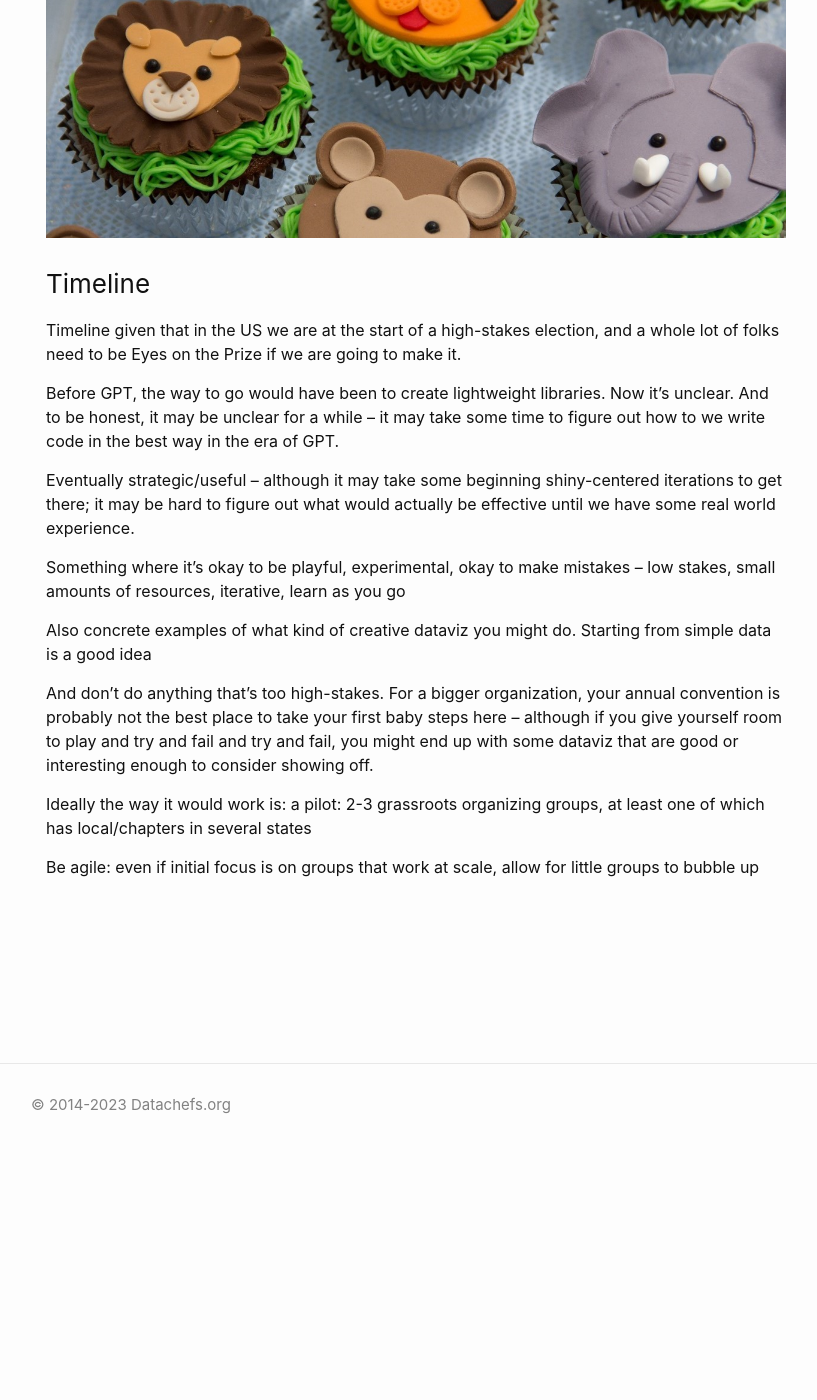
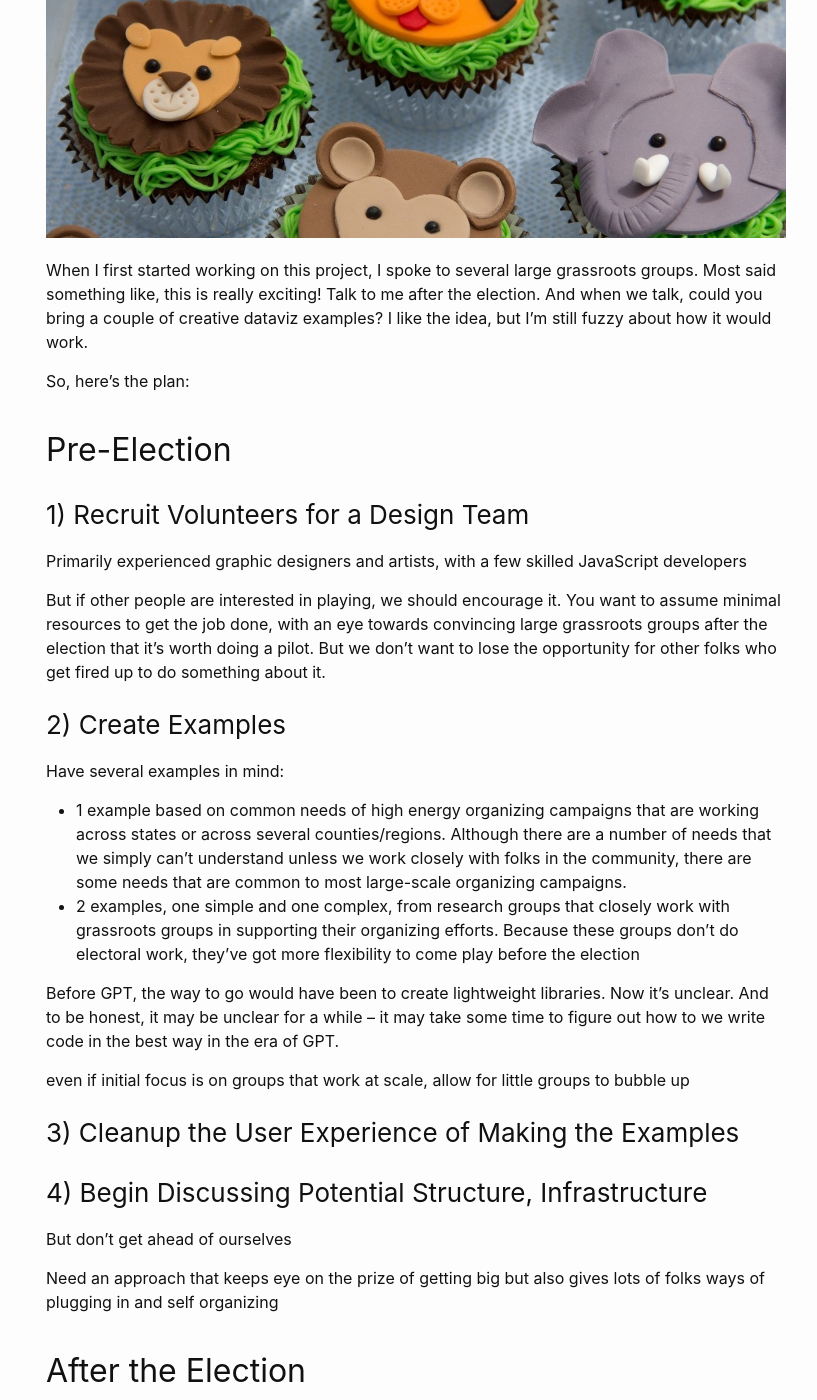
Before and after one commit to datachefs/cdv-notes, a Jekyll site: the page built from pages/how/plan.md, in a window 1280 px wide and 1400 px high, scrolled down 254 px. Shown: the whole window, without its empty margins (224-1041 px from the left). Built offline with Jekyll 4.4.1, drawn with Linux system fonts in a browser that asks for light colours; some of the changed text lies outside the part shown.

Commit message:
Add plan

```diff
--- a/pages/how/plan.md
+++ b/pages/how/plan.md
@@ -1,28 +1,69 @@
 ---
 layout: content
-title: 'How: Draft a Plan'
+title: 'How: The Plan'
 permalink: /plan/
 image: cupcakes-animals.jpg
 ---
 
+When I first started working on this project, I spoke to several large grassroots groups. Most said something like, this is really exciting! Talk to me after the election. And when we talk, could you bring a couple of creative dataviz examples? I like the idea, but I'm still fuzzy about how it would work.
 
-### Timeline
+So, here's the plan:
 
-Timeline given that in the US we are at the start of a high-stakes election, and a whole lot of folks need to be Eyes on the Prize if we are going to make it.
+## Pre-Election
+
+### 1) Recruit Volunteers for a Design Team
+
+Primarily experienced graphic designers and artists, with a few skilled JavaScript developers
+
+But if other people are interested in playing, we should encourage it. You want to assume minimal resources to get the job done, with an eye towards convincing large grassroots groups after the election that it's worth doing a pilot. But we don't want to lose the opportunity for other folks who get fired up to do something about it.
+
+
+### 2) Create Examples
+
+
+Have several examples in mind:
+- 1 example based on common needs of high energy organizing campaigns that are working across states or across several counties/regions. Although there are a number of needs that we simply can't understand unless we work closely with folks in the community, there are some needs that are common to most large-scale organizing campaigns.
+- 2 examples, one simple and one complex, from research groups that closely work with grassroots groups in supporting their organizing efforts. Because these groups don't do electoral work, they've got more flexibility to come play before the election
+
 
 Before GPT, the way to go would have been to create lightweight libraries. Now it's unclear. And to be honest, it may be unclear for a while -- it may take some time to figure out how to we write code in the best way in the era of GPT.
 
-Eventually strategic/useful -- although it may take some beginning shiny-centered iterations to get there; it may be hard to figure out what would actually be effective until we have some real world experience.
-
-Something where it's okay to be playful, experimental, okay to make mistakes -- low stakes, small amounts of resources, iterative, learn as you go
-
-Also concrete examples of what kind of creative dataviz you might do. Starting from simple data is a good idea
-
-And don't do anything that's too high-stakes. For a bigger organization, your annual convention is probably not the best place to take your first baby steps here -- although if you give yourself room to play and try and fail and try and fail, you might end up with some dataviz that are good or interesting enough to consider showing off.
 
 
-Ideally the way it would work is:
-a pilot: 2-3 grassroots organizing groups, at least one of which has local/chapters in several states
+
+even if initial focus is on groups that work at scale, allow for little groups to bubble up
 
 
-Be agile: even if initial focus is on groups that work at scale, allow for little groups to bubble up
+
+### 3) Cleanup the User Experience of Making the Examples
+
+
+### 4) Begin Discussing Potential Structure, Infrastructure
+
+But don't get ahead of ourselves
+
+Need an approach that keeps eye on the prize of getting big but also gives lots of folks ways of plugging in and self organizing
+
+## After the Election
+
+
+### 1) Convene a Small Meeting of Large-Scale Grassroots Groups
+
+Why start with a small meeting? This project is a tricky dance. At the beginning, we need to:
+- Take a step that is low risk, doesn't require a substantial commitment of paid resources
+- Clearly moves us along a path that will lead us to operating at scale and cracking open the door
+
+For example, that's why we want to make sure that the pilot includes at least 2 groups that have chapters/locals in several states.
+
+### 2) Get a few groups to commit to doing a simple part project
+
+Will have a better idea of the criteria for good pilots after we have created several examples. But at least for now, here are a couple of things to think about:
+- __Eventually strategic/useful__ -- although it may take some beginning shiny-centered iterations to get there; it may be hard to figure out what would actually be effective until we have some real world experience.
+- Something where it's okay to be playful, experimental, okay to make mistakes -- low stakes, small amounts of resources, iterative, learn as you go
+- Starting from simple data is a good idea
+- Don't do anything that's too high-stakes. For a bigger organization, your annual convention is probably not the best place to take your first baby steps here -- although if you give yourself room to play and try and fail and try and fail, you might end up with some dataviz that are good or interesting enough to consider showing off.
+
+
+What we don't want to do: spend too much time worrying about what the infrastructure to build and maintain this would look like. First we need several folks to get their feet wet. Then, when it's become clear whether this is worth it, whether the effort could payoff, we can worry more about the nuts and bolts details.
+
+Above all, go into this with a sense of humility and playfulness. We simply don't know if this is going to pay off, and that's okay. So long as we keep expectations low and focus on learning and growing and having fun, the worse we will do is explore some cool ideas, build new relationships across groups and communities, and help us loosen up our brains to start considering other possibilities that otherwise in the day-to-day grind we wouldn't even have considered.
```
